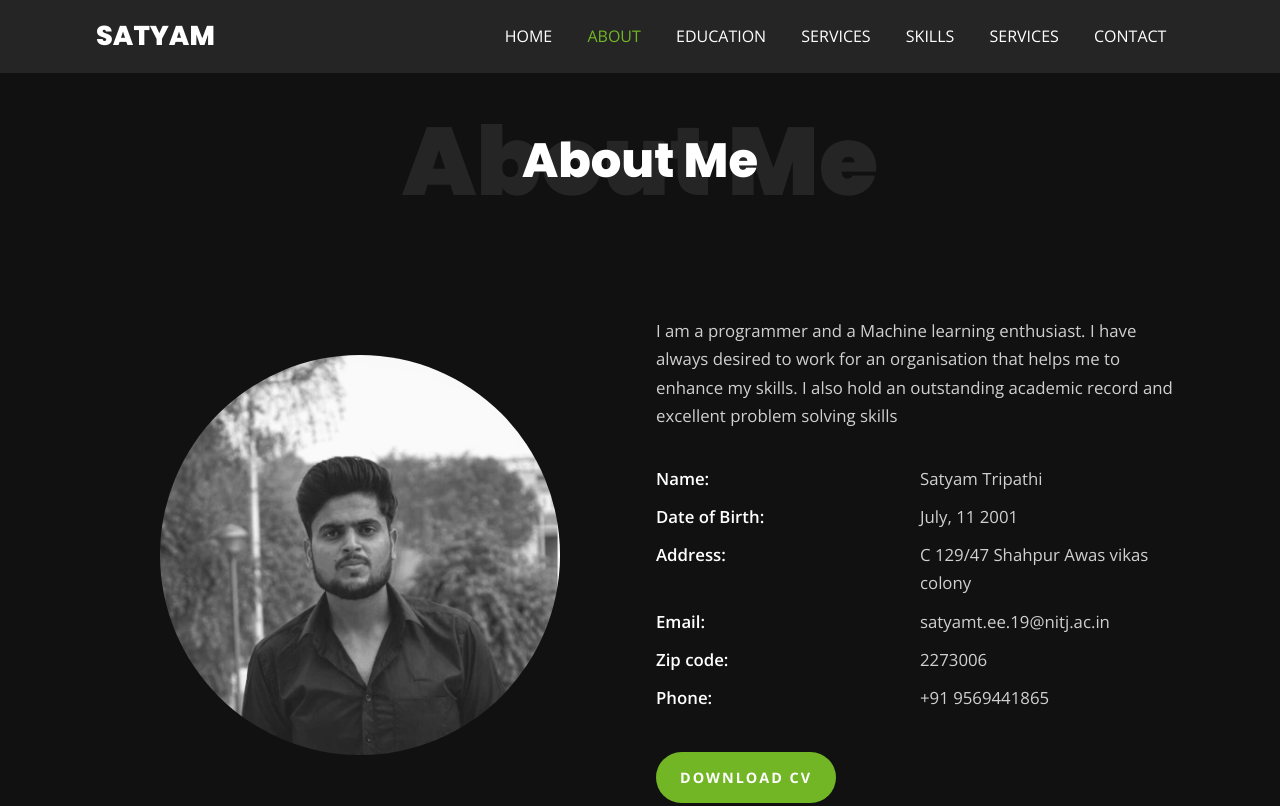
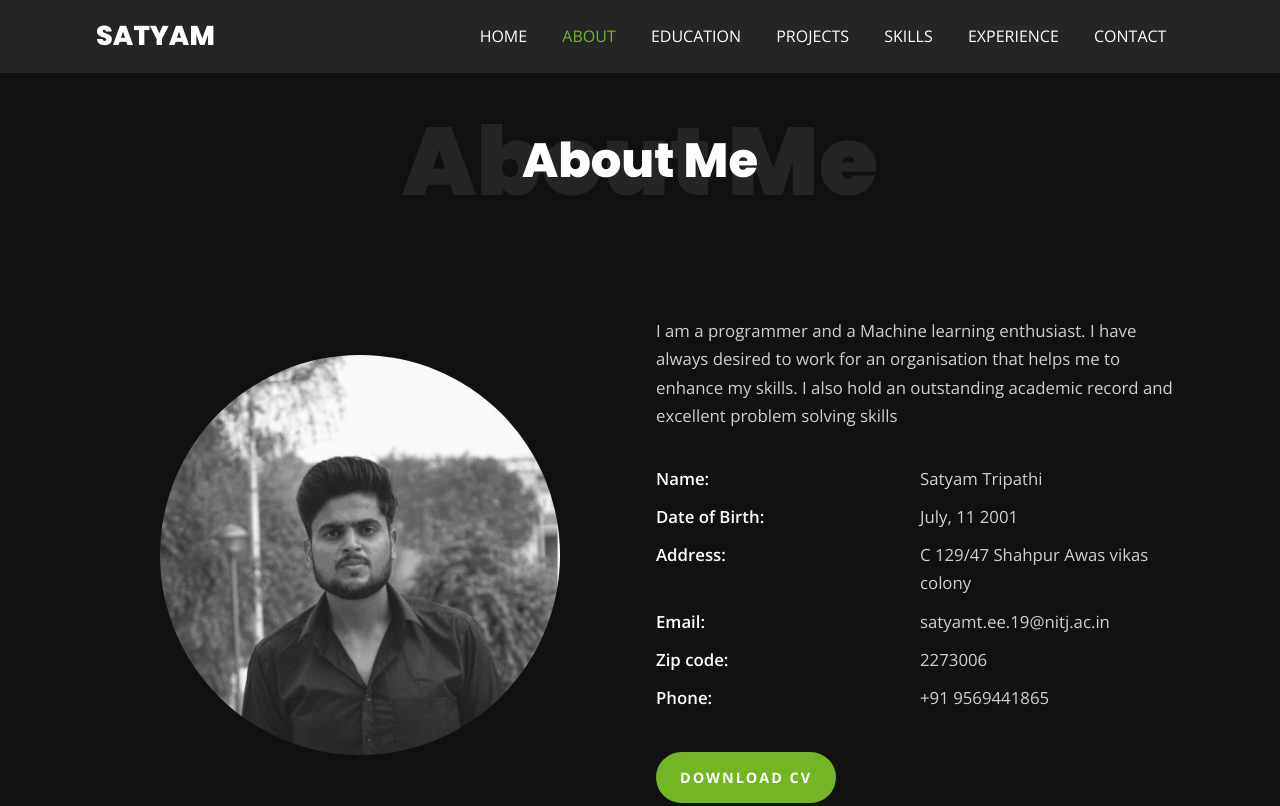
Before and after one commit to satyamtripathi9/portfolio, a plain HTML site: page about.html in a window 1280 px wide. Shown: the top 806 px of the page. Drawn offline with nearby package versions, Linux system fonts and the light colour scheme.

Commit message:
Update about.html

```diff
--- a/about.html
+++ b/about.html
@@ -41,13 +41,13 @@
               <a href = "education.html" class = "nav-link">education</a>
             </li>
             <li class = "nav-item">
-              <a href = "services.html" class = "nav-link">services</a>
+              <a href = "services.html" class = "nav-link">projects</a>
             </li>
             <li class = "nav-item">
               <a href = "skills.html" class = "nav-link">skills</a>
             </li>
             <li class = "nav-item">
-              <a href = "services.html" class = "nav-link">services</a>
+              <a href = "services.html" class = "nav-link">experience</a>
             </li>
 
             <li class = "nav-item">
```
